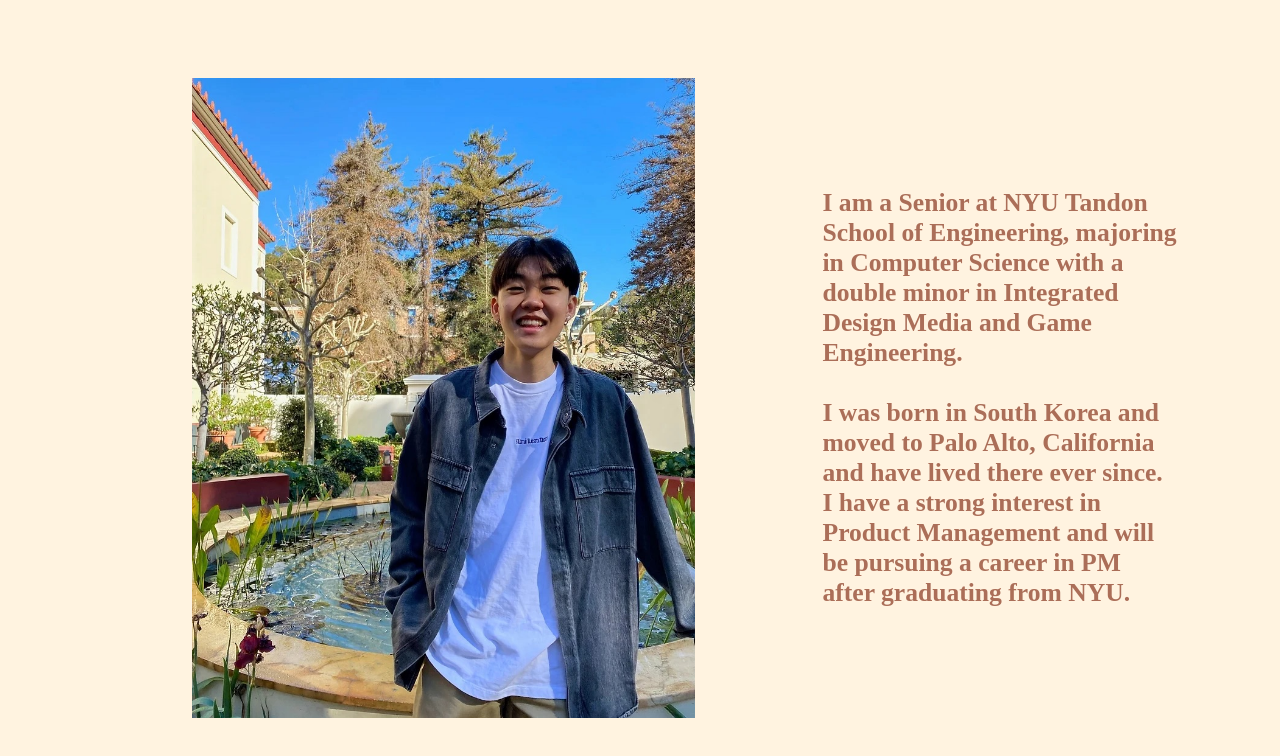
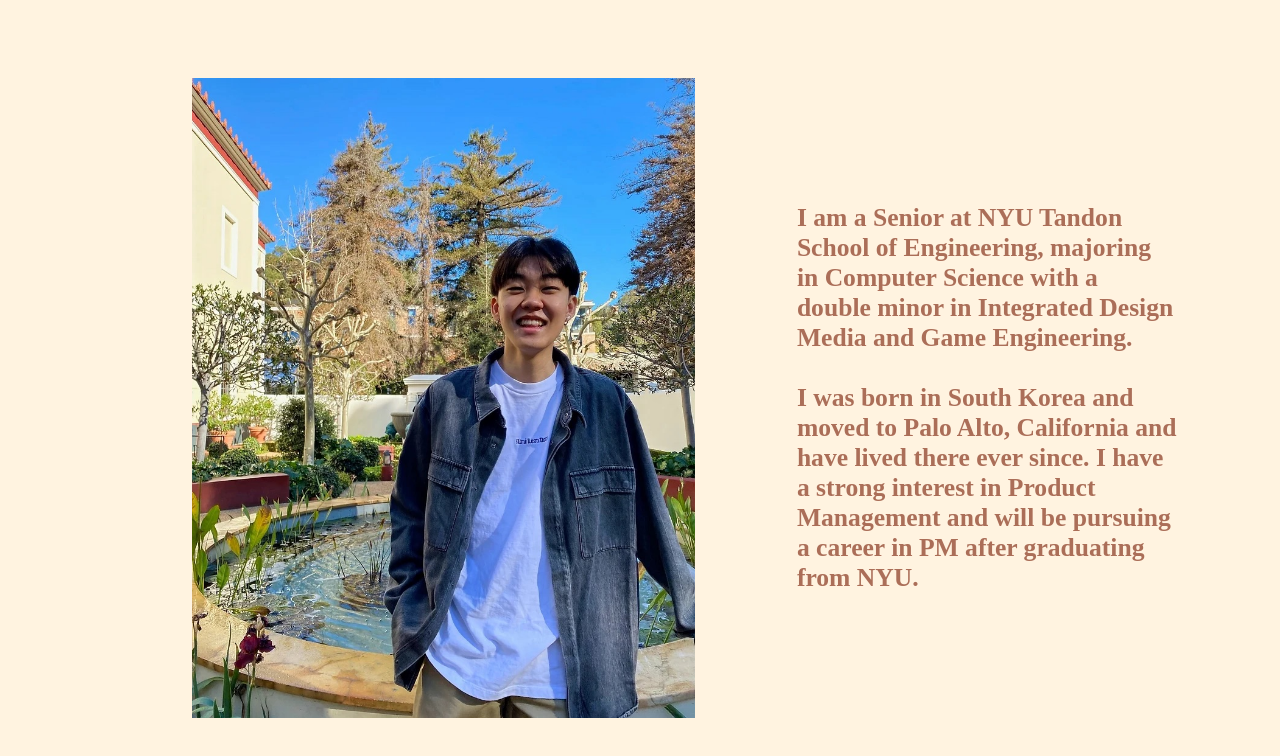
Before and after one commit to junhkim20/JunPortfolio, a plain HTML site: page index.html in a window 1280 px wide. Shown: the part 802-1558 px from the top of the page. Drawn offline with Linux system fonts and the light colour scheme; a web font is replaced by a local one.

Commit message:
Minor change

```diff
--- a/style.css
+++ b/style.css
@@ -95,7 +95,7 @@ body {
 	display: flex;
 	justify-content: center;
 	align-items: center;
-	padding-left: 10vw;
+	padding-left: 8vw;
 	padding-right: 8vw;
 }
 
```
